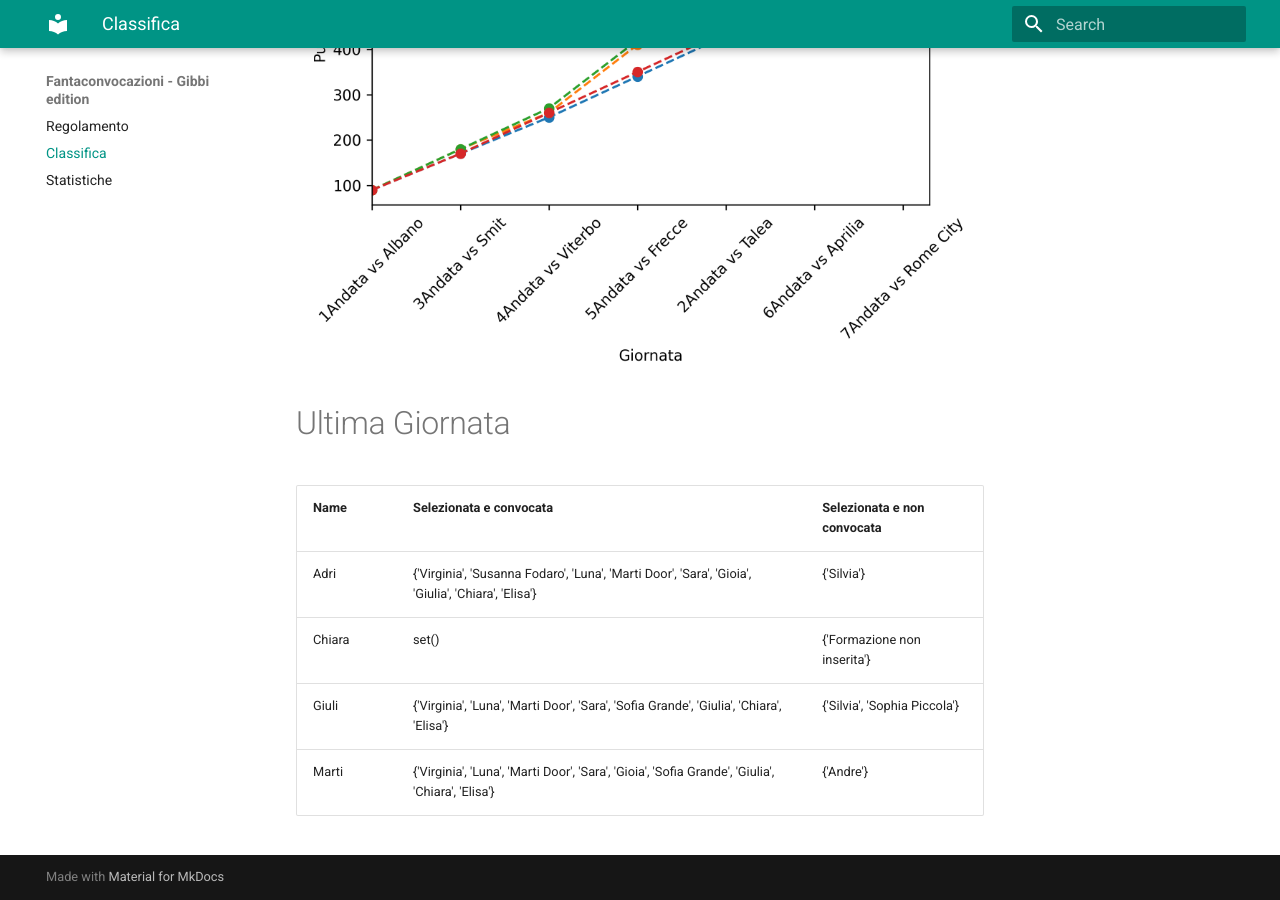
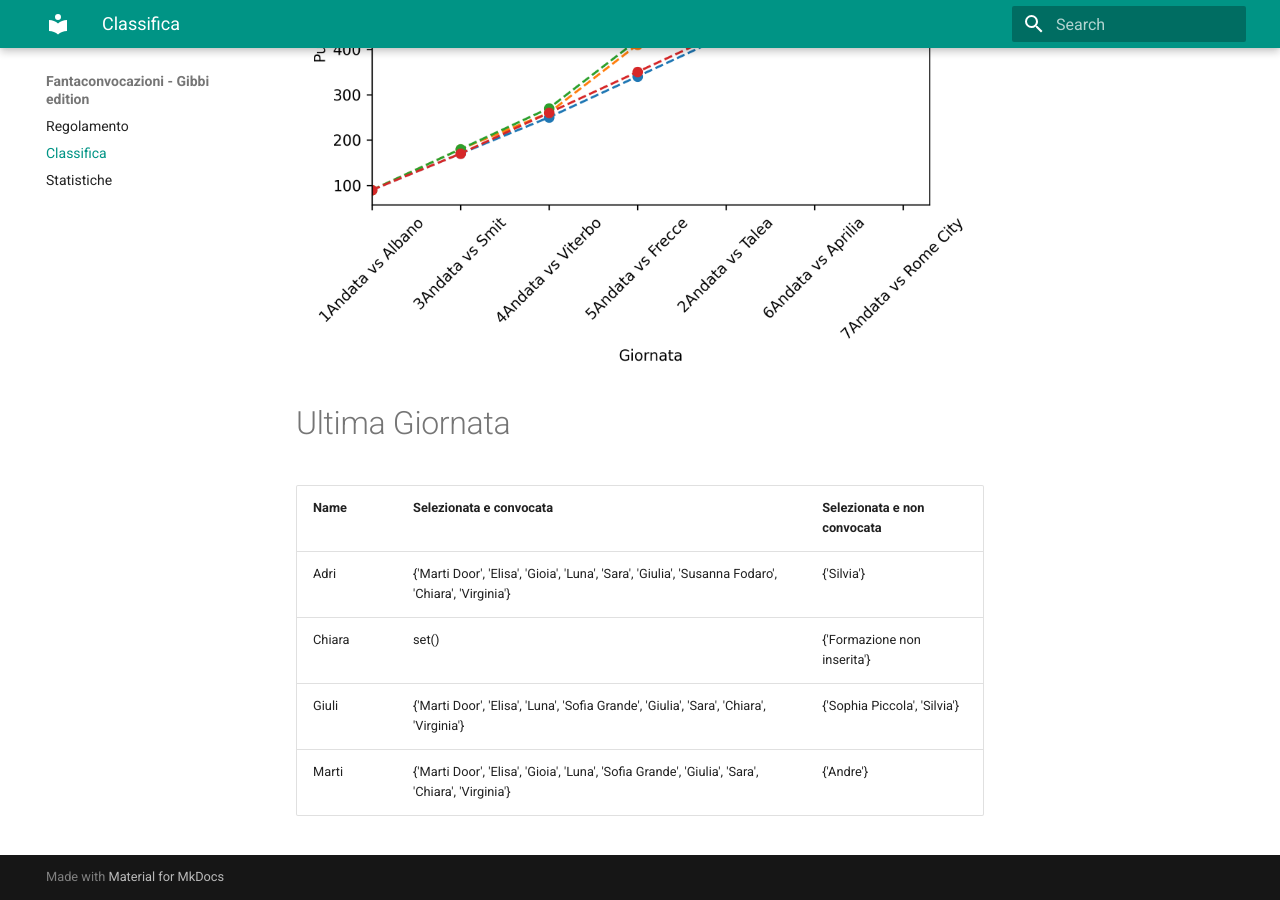
Before and after one commit to martinig94/fantagibbi, an MkDocs documentation site: the page built from docs/Classifica.md, in a window 1280 px wide and 900 px high, scrolled down 699 px. Built offline with MkDocs 1.6.1 and Material for MkDocs 9.7.7, drawn with Linux system fonts in a browser that asks for light colours.

Commit message:
Auto-update from main.py

```diff
--- a/docs/Classifica.md
+++ b/docs/Classifica.md
@@ -17,8 +17,8 @@
 <!-- START_TABLE CORRECT -->
 | Name   | Selezionata e convocata                                                                            | Selezionata e non convocata   |
 |:-------|:---------------------------------------------------------------------------------------------------|:------------------------------|
-| Adri   | {'Virginia', 'Susanna Fodaro', 'Luna', 'Marti Door', 'Sara', 'Gioia', 'Giulia', 'Chiara', 'Elisa'} | {'Silvia'}                    |
+| Adri   | {'Marti Door', 'Elisa', 'Gioia', 'Luna', 'Sara', 'Giulia', 'Susanna Fodaro', 'Chiara', 'Virginia'} | {'Silvia'}                    |
 | Chiara | set()                                                                                              | {'Formazione non inserita'}   |
-| Giuli  | {'Virginia', 'Luna', 'Marti Door', 'Sara', 'Sofia Grande', 'Giulia', 'Chiara', 'Elisa'}            | {'Silvia', 'Sophia Piccola'}  |
-| Marti  | {'Virginia', 'Luna', 'Marti Door', 'Sara', 'Gioia', 'Sofia Grande', 'Giulia', 'Chiara', 'Elisa'}   | {'Andre'}                     |
+| Giuli  | {'Marti Door', 'Elisa', 'Luna', 'Sofia Grande', 'Giulia', 'Sara', 'Chiara', 'Virginia'}            | {'Sophia Piccola', 'Silvia'}  |
+| Marti  | {'Marti Door', 'Elisa', 'Gioia', 'Luna', 'Sofia Grande', 'Giulia', 'Sara', 'Chiara', 'Virginia'}   | {'Andre'}                     |
 <!-- END_TABLE CORRECT -->
```
